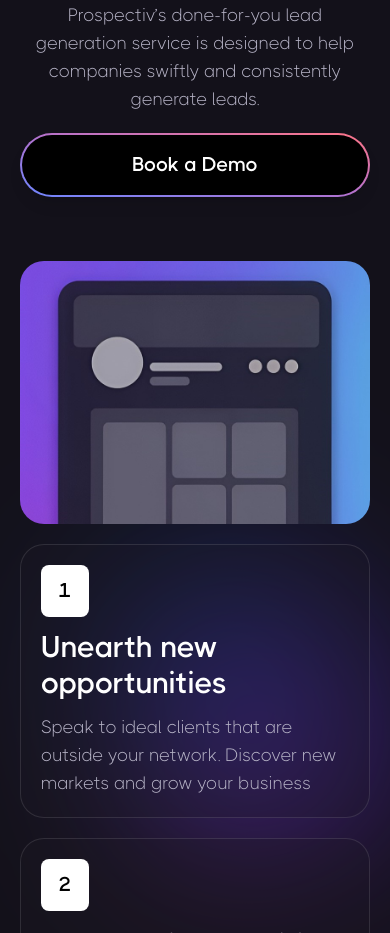
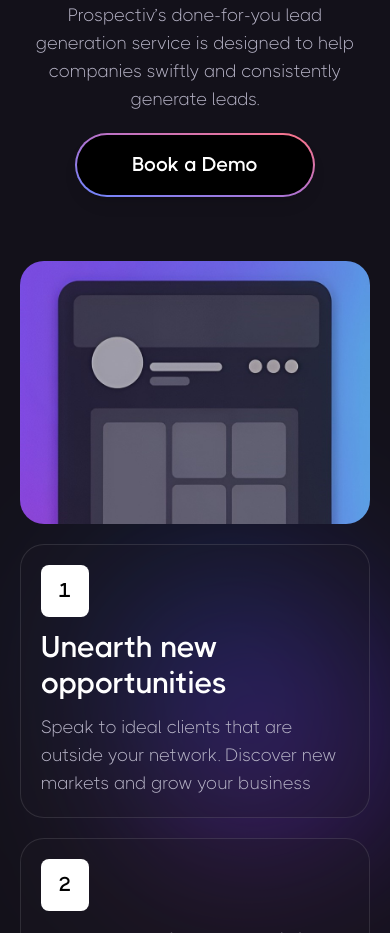
Before and after one commit to ArnabTo/prospectiv-io, a Next.js app: page / in a window 390 px wide. Shown: the part 3580-4513 px from the top of the page. Built offline with nearby package versions, Linux system fonts and the light colour scheme.

Commit message:
Update WhatWeDo.tsx

```diff
--- a/src/components/WhatWeDo/WhatWeDo.tsx
+++ b/src/components/WhatWeDo/WhatWeDo.tsx
@@ -25,7 +25,7 @@ const WhatWeDo = () => {
                         <p className='text-lg text-textColorTwo text-center lg:text-start'>
                            {WhatWeDoTextContent?.heading?.paragraph}
                         </p>
-                        <div className="w-full md:max-w-60 flex mx-auto lg:mx-0 rounded-full bg-gradient-to-tr from-[#6f86ff] via-[#b372ce] to-[#ff7586] p-[2px] shadow-lg duration-300 transform group">
+                        <div className="w-60 lg:w-full md:max-w-60 flex mx-auto lg:mx-0 rounded-full bg-gradient-to-tr from-[#6f86ff] via-[#b372ce] to-[#ff7586] p-[2px] shadow-lg duration-300 transform group">
                             <Link href="#" className="flex-1 font-bold text-xl text-center bg-black px-10 lg:px-10 py-4 rounded-full group-hover:scale-95 transition-all duration-300">
                                 Book a Demo
                             </Link>
```
